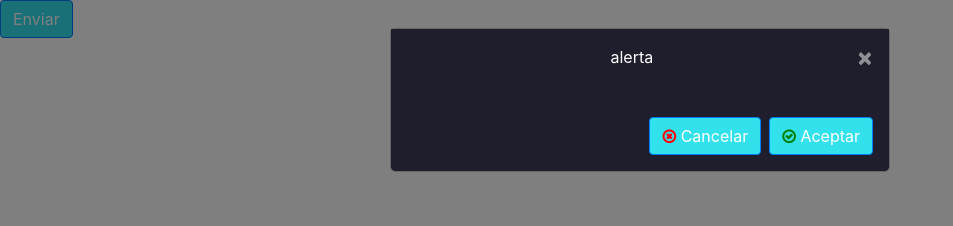
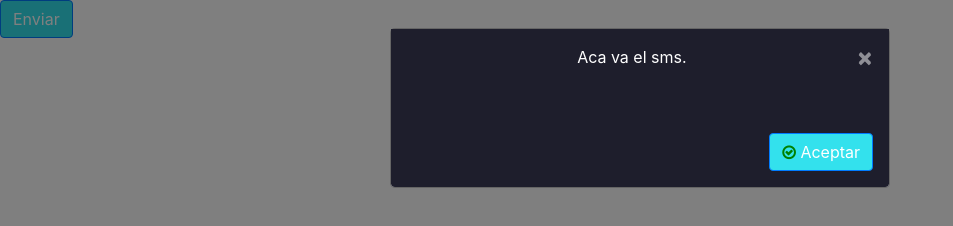
Before and after one commit to alansosaARG/grupo1HB, a plain HTML site: page errormessage.html in a window 1280 px wide. Both pictures are taken after a click on the button "Enviar". Shown: the whole page, without its empty margins (0-953 px from the left). Drawn offline with nearby package versions, Linux system fonts and the light colour scheme.

Commit message:
modal modification with appenchild function

```diff
--- a/errormessage.html
+++ b/errormessage.html
@@ -18,7 +18,7 @@
   <div class="form-group row">
     <div class="col-sm-10">
          <button data-toggle="modal" data-target="#modalmensaje"type="button" class="btn btn-primary"
-                onclick="mostrarMensaje('alerta')">Enviar</button>
+                onclick="mostrarMensaje('para')">Enviar</button>
     </div>
 </div>
 
@@ -31,10 +31,10 @@
           <button type="button" class="close" data-dismiss="modal" aria-label="Close">
             <span aria-hidden="true">&times;</span>
           </button>
-            <p id="idMensaje" class=" d-flex justify-content-center"> Tu Solicitud fue aceptada!</p>
+            <p id="idMensaje" class=" d-flex justify-content-center"> </p>
         </div>
         <div class="modal-footer">
-          <button type="button" class="btn btn-primary"><i class="fa fa-times-circle-o" aria-hidden="true"></i> Cancelar</button>
+
           <button type="button" class="btn btn-primary"><i class="fa fa-check-circle-o" aria-hidden="true"></i> Aceptar</button>
         </div>
       </div>
--- a/js/modal.js
+++ b/js/modal.js
@@ -1,7 +1,10 @@
-function mostrarMensaje(alerta, tipo){
 
-    let mensaje=document.getElementById('idMensaje');
-    mensaje.innerHTML= alerta;
 
-    //console.log(alerta)
+function mostrarMensaje(){
+   var para = document.createElement ("p")
+    para.innerHTML = "Aca va el sms.";
+    var messageContainer = document.getElementById("idMensaje");
+    messageContainer.innerHTML = '';
+    messageContainer.appendChild(para);
+
 }
```
